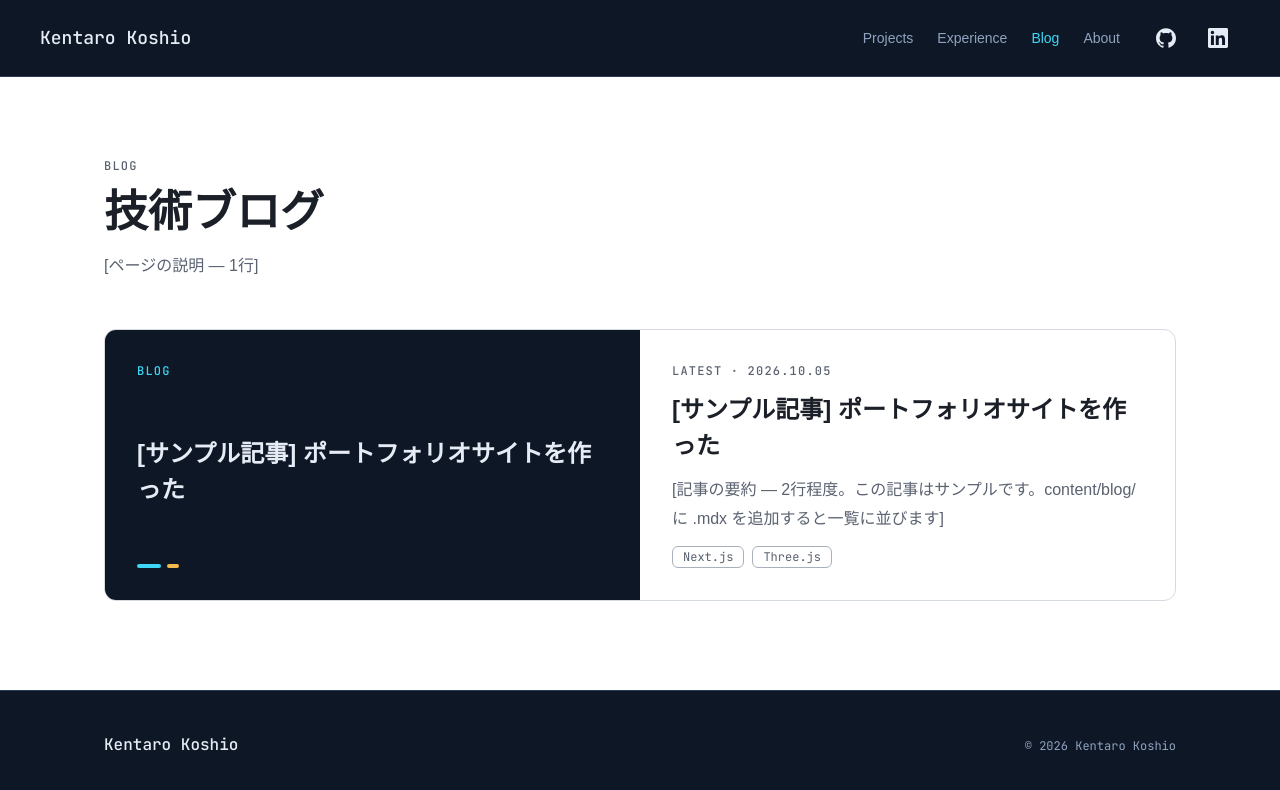
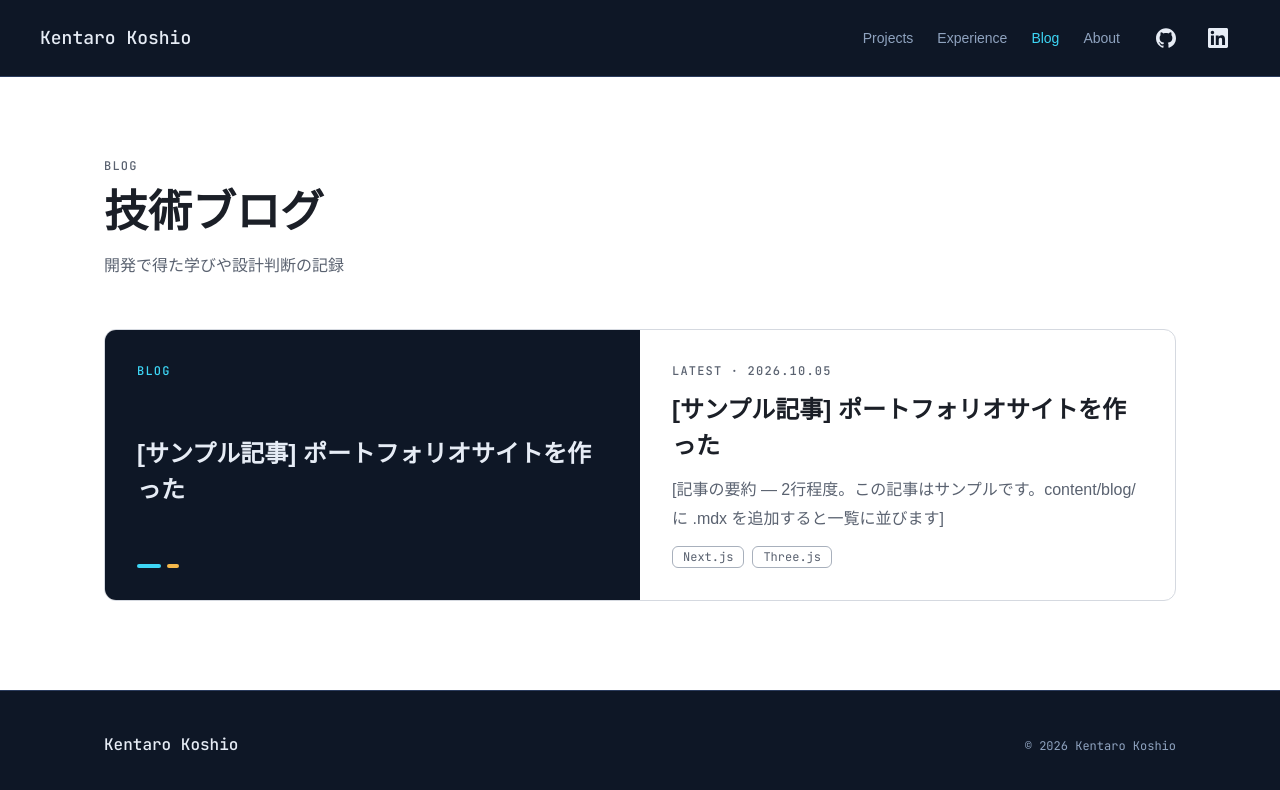
Before and after one commit to koshio123/portfolio, a Next.js app: page /blog in a window 1280 px wide. Shown: the top 790 px of the page. Built offline with nearby package versions, Linux system fonts and the light colour scheme; a web font is replaced by a local one.

Commit message:
Blog: ページの説明を記入

```diff
--- a/app/blog/page.tsx
+++ b/app/blog/page.tsx
@@ -13,7 +13,7 @@ export default async function BlogPage() {
 
   return (
     <div className="container-page flex flex-col gap-12 py-20">
-      <SectionHeading as="h1" label="BLOG" title="技術ブログ" description="[ページの説明 — 1行]" />
+      <SectionHeading as="h1" label="BLOG" title="技術ブログ" description="開発で得た学びや設計判断の記録" />
       {latest ? <PostCard post={latest} featured /> : <p className="text-ink-muted">記事はまだありません。</p>}
       {rest.length > 0 && (
         <div className="grid gap-6 sm:grid-cols-2 lg:grid-cols-3">
```
